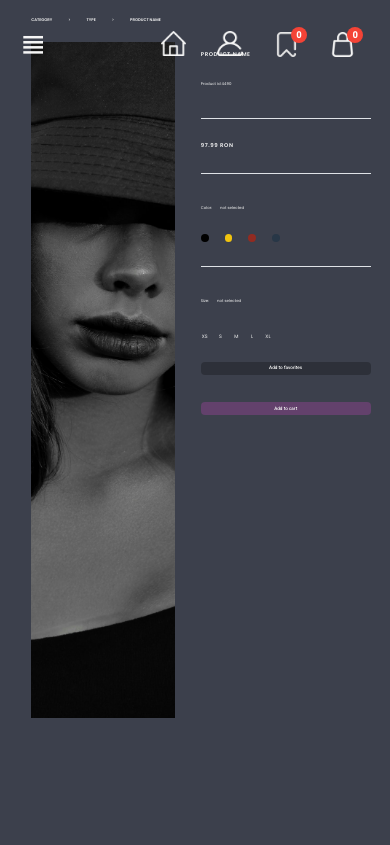
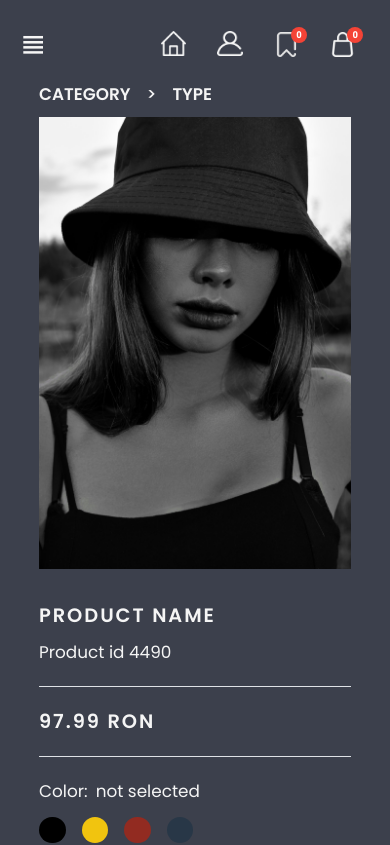
Before and after one commit to Cristina-m-29/FES-ng, an Angular app: page /atara/product in a window 390 px wide. Shown: the top 845 px of the page. Built offline with nearby package versions, Linux system fonts and the light colour scheme.

Commit message:
responsive: product

```diff
--- /dev/null
+++ b/src/app/products/product/product.component.sass
@@ -0,0 +1,108 @@
+$textColor: #f5f5f5
+
+.product-view
+    @media screen and ( max-width: 500px )
+        width: 80%
+        height: auto
+
+.product-header
+    margin-top: 10vh
+    margin-left: 3vw
+    font-family: 'Poppins',sans-serif
+    font-size: 2vh
+    line-height: 2.5vh
+    font-weight: 500
+    color: $textColor
+    @media screen and ( max-width: 500px )
+        margin-left: 0 !important
+    @media screen and ( max-width: 410px )
+        display: block !important
+        > p, > span
+            display: none
+
+.product-cat
+    @media screen and ( max-width: 500px )
+        margin-left: 0 !important
+
+.product
+    font-family: 'Poppins',sans-serif
+    font-size: 2.1vh
+    font-weight: 400
+    color: $textColor
+    margin-left: 3vw
+    height: 80vh
+    display: grid
+    grid-template-columns: 50% 50%
+    @media screen and ( max-width: 500px )
+        display: block
+        height: auto
+        margin: 0 !important
+        margin-bottom: 5vh !important
+
+.product > img
+    width: 85%
+    height: 100%
+    object-fit: cover
+    @media screen and ( max-width: 910px )
+        height: 90%
+    @media screen and ( max-width: 500px )
+        width: 100%
+
+.product-info
+    padding-top: 2em
+
+.product-name, .product-price
+    font-weight: 600
+    font-size: 2.3vh
+    line-height: 2.5vh
+    letter-spacing: 0.1em
+
+.product-id, .color-text, .sizes-text
+    font-weight: 400
+    font-size: 2vh
+
+.product-color, .product-size
+    width: 2em
+    height: 2em
+    cursor: pointer
+    @media screen and ( max-width: 1040px )
+        width: 1.5em
+        height: 1.5em
+
+.product-color:hover, .product-color-selected
+    border: solid 0.1em #be42b7
+
+.product-size:hover, .product-size-selected
+    color: #be42b7
+
+button
+    width: 100%
+    font-weight: 500
+    font-size: 2vh
+    line-height: 2.5vh
+    padding: 0.7em !important
+
+.product-fav-btn
+    background-color: rgb(0, 0, 0, 0.25)
+    @media screen and ( max-width: 500px )
+        margin-bottom: 1em !important
+
+.product-fav-btn:hover
+    background-color: rgb(0, 0, 0, 0.5)
+
+.product-cart-btn
+    background-color: rgba(190,66,183,0.3)
+
+.product-cart-btn:hover
+    background-color: rgba(190,66,183,0.5)
+
+.added
+    position: absolute
+    top: 0
+    right: 0
+    padding: 0.25em
+    font-size: 2vh
+    background-color: rgba(190,66,183,0.5)
+    @media screen and ( max-width: 500px )
+        background-color: rgba(190,66,183, 0.85)
+        top: 5%
--- a/src/app/products/product/product.component.scss
+++ /dev/null
@@ -1,92 +0,0 @@
-$textColor: #f5f5f5;
-
-.product-header {
-    margin-top: 4.5vw;
-    margin-left: 3vw;
-    font-family: 'Poppins',sans-serif;
-    font-size: 1vw;
-    line-height: 1.25vw;
-    font-weight: 500;
-    color: $textColor;
-}
-
-.product{
-    font-family: 'Poppins',sans-serif;
-    font-size: 1.25vw;
-    font-weight: 400;
-    color: $textColor;
-    margin-left: 3vw;
-    height: 80vh;
-    display: grid;
-    grid-template-columns: 50% 50%;
-}
-
-.product > img {
-    width: 85%;
-    height: 100;
-    object-fit: cover;
-}
-
-.product-info{
-    padding-top: 2em;
-}
-
-.product-name, .product-price{
-    font-weight: 600;
-    font-size:1.4vw;
-    line-height: 1.50vw;
-    letter-spacing: 0.1em;
-}
-
-.product-id, .color-text, .sizes-text{
-    font-weight: 400;
-    font-size: 1vw;
-}
-
-.product-color, .product-size{
-    width: 2vw;
-    height: 2vw;
-    cursor: pointer;
-}
-
-.product-color:hover, .product-color-selected{
-    border: solid 0.1em #be42b7;
-}
-
-.product-size:hover, .product-size-selected{
-    color: #be42b7;
-}
-
-button{
-    width: 100%;
-    height: 3.3vw;
-    font-weight: 500;
-    font-size: 1.2vw;
-    line-height: 2vw;
-}
-
-.product-fav-btn{
-    background-color: rgb(0, 0, 0, 0.25);
-}
-
-.product-fav-btn:hover{
-    background-color: rgb(0, 0, 0, 0.5);
-}
-
-.product-cart-btn{
-    background-color: rgba(190,66,183,0.3);
-}
-
-.product-cart-btn:hover{
-    background-color: rgba(190,66,183,0.5);
-}
-
-.added{
-    position: absolute;
-    top: 0;
-    right: 0;
-    padding: 0.25em;
-    font-size: 1vw;
-    width: 11vw;
-    background-color: rgba(190,66,183,0.5);
-}
--- a/src/app/products/product/product.component.ts
+++ b/src/app/products/product/product.component.ts
@@ -4,7 +4,7 @@ import { AuthService } from 'src/app/_services/auth.service';
 @Component({
   selector: 'app-product',
   templateUrl: './product.component.html',
-  styleUrls: ['./product.component.scss']
+  styleUrls: ['./product.component.sass']
 })
 export class ProductComponent implements OnInit {
   colors: string[] = ['#000000', '#F1C40F', '#922B21', '#283747'];
@@ -31,8 +31,8 @@ export class ProductComponent implements OnInit {
     else{
       (async () => {
         this.added = 'favorites';
-        await this.delay(1500);
-        this.added = '';
+        // await this.delay(1500);
+        // this.added = '';
       })();
     }
   }
```
